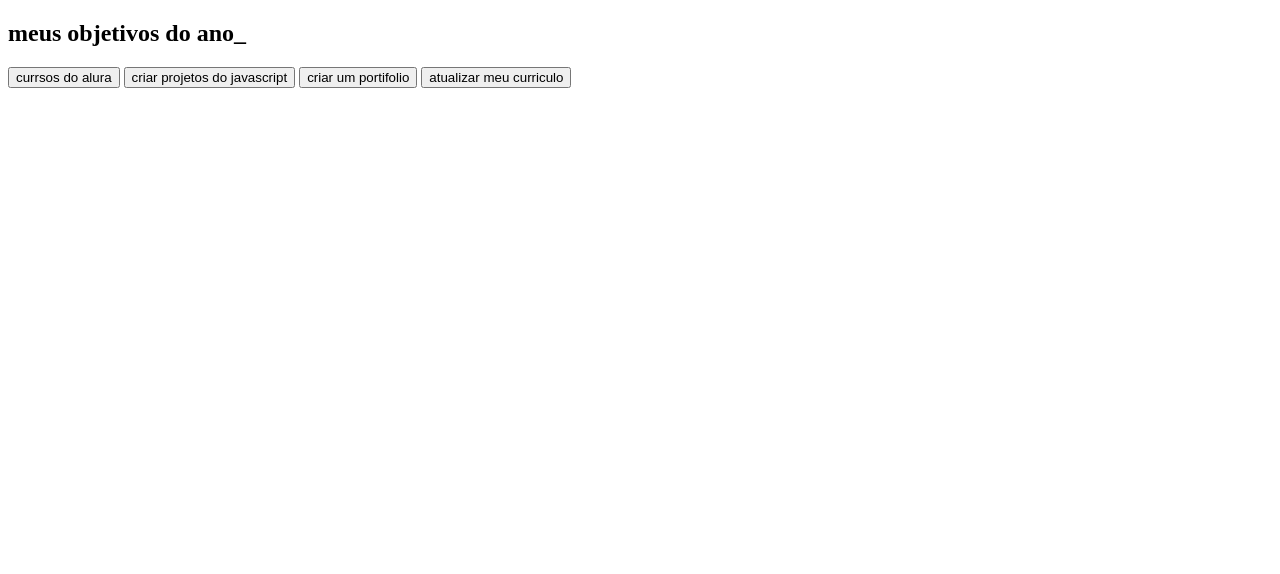
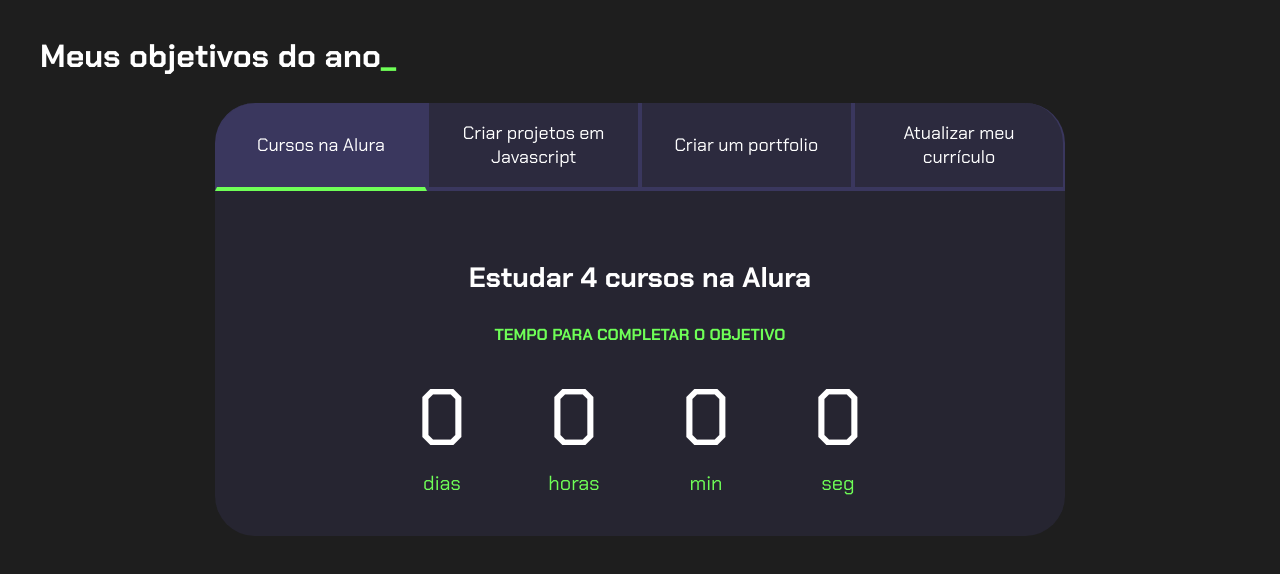
Before and after one commit to batistela321/JavaScript-ProjetodeVida-Jo-oBatistela-, a plain HTML site: page index.html in a window 1280 px wide. Drawn offline with Linux system fonts and the light colour scheme.

Commit message:
Add files via upload

```diff
--- a/index.html
+++ b/index.html
@@ -1,19 +1,116 @@
 <!DOCTYPE html>
-<html lang="en">
+<html lang="pt-br">
+
 <head>
     <meta charset="UTF-8">
     <meta name="viewport" content="width=device-width, initial-scale=1.0">
-    <title>meus objetivos do ano</title>
+    <title>Meus objetivos do ano</title>
+    <link rel="stylesheet" href="style.css">
 </head>
+
 <body>
     <section class="conteudo-principal">
-        <h2 class="conteudo-principal">meus objetivos do ano_</h2>
-        <div class="botoes">
-            <button class="butao">currsos do alura</button>
-            <button class="butao">criar projetos do javascript</button>
-            <button class="butao">criar um portifolio</button>
-            <button class="butao">atualizar meu curriculo</button>
+        <h2 class="titulo-principal">Meus objetivos do ano<span>_</span></h2>
+        <div class="conteudo">
+            <div class="botoes">
+                <button class="botao ativo">Cursos na Alura</button>
+                <button class="botao">Criar projetos em Javascript</button>
+                <button class="botao">Criar um portfolio</button>
+                <button class="botao">Atualizar meu currículo</button>
+            </div>
+            <div class="abas-textos">
+                <div class="aba-conteudo ativo">
+                    <h3 class="aba-conteudo-titulo-principal">Estudar 4 cursos na Alura</h3>
+                    <h4 class="aba-conteudo-titulo-secundario">Tempo para completar o objetivo</h4>
+                    <div class="contador">
+                        <div class="contador-digito">
+                            <p class="contador-digito-numero" id="dias0"></p>
+                            <p class="contador-digito-texto">dias</p>
+                        </div>
+                        <div class="contador-digito">
+                            <p class="contador-digito-numero" id="horas0"></p>
+                            <p class="contador-digito-texto">horas</p>
+                        </div>
+                        <div class="contador-digito">
+                            <p class="contador-digito-numero" id="min0"></p>
+                            <p class="contador-digito-texto">min</p>
+                        </div>
+                        <div class="contador-digito">
+                            <p class="contador-digito-numero" id="seg0"></p>
+                            <p class="contador-digito-texto">seg</p>
+                        </div>
+                    </div>
+                </div>
+                <div class="aba-conteudo">
+                    <h3 class="aba-conteudo-titulo-principal">Criar 5 projetos em Javascript</h3>
+                    <h4 class="aba-conteudo-titulo-secundario">Tempo para completar o objetivo</h4>
+                    <div class="contador">
+                        <div class="contador-digito">
+                            <p class="contador-digito-numero" id="dias1"></p>
+                            <p class="contador-digito-texto">dias</p>
+                        </div>
+                        <div class="contador-digito">
+                            <p class="contador-digito-numero" id="horas1"></p>
+                            <p class="contador-digito-texto">horas</p>
+                        </div>
+                        <div class="contador-digito">
+                            <p class="contador-digito-numero" id="min1"></p>
+                            <p class="contador-digito-texto">min</p>
+                        </div>
+                        <div class="contador-digito">
+                            <p class="contador-digito-numero" id="seg1"></p>
+                            <p class="contador-digito-texto">seg</p>
+                        </div>
+                    </div>
+                </div>
+                <div class="aba-conteudo">
+                    <h3 class="aba-conteudo-titulo-principal">Criar um portfolio com os meus 3 melhores projetos</h3>
+                    <h4 class="aba-conteudo-titulo-secundario">Tempo para completar o objetivo</h4>
+                    <div class="contador">
+                        <div class="contador-digito">
+                            <p class="contador-digito-numero" id="dias2"></p>
+                            <p class="contador-digito-texto">dias</p>
+                        </div>
+                        <div class="contador-digito">
+                            <p class="contador-digito-numero" id="horas2"></p>
+                            <p class="contador-digito-texto">horas</p>
+                        </div>
+                        <div class="contador-digito">
+                            <p class="contador-digito-numero" id="min2"></p>
+                            <p class="contador-digito-texto">min</p>
+                        </div>
+                        <div class="contador-digito">
+                            <p class="contador-digito-numero" id="seg2"></p>
+                            <p class="contador-digito-texto">seg</p>
+                        </div>
+                    </div>
+                </div>
+                <div class="aba-conteudo">
+                    <h3 class="aba-conteudo-titulo-principal">Atualizar meu curriculo com os certificados da Alura</h3>
+                    <h4 class="aba-conteudo-titulo-secundario">Tempo para completar o objetivo</h4>
+                    <div class="contador">
+                        <div class="contador-digito">
+                            <p class="contador-digito-numero" id="dias3"></p>
+                            <p class="contador-digito-texto">dias</p>
+                        </div>
+                        <div class="contador-digito">
+                            <p class="contador-digito-numero" id="horas3"></p>
+                            <p class="contador-digito-texto">horas</p>
+                        </div>
+                        <div class="contador-digito">
+                            <p class="contador-digito-numero" id="min3"></p>
+                            <p class="contador-digito-texto">min</p>
+                        </div>
+                        <div class="contador-digito">
+                            <p class="contador-digito-numero" id="seg3"></p>
+                            <p class="contador-digito-texto">seg</p>
+                        </div>
+                    </div>
+                </div>
+            </div>
         </div>
-        </section>
+    </section>
+    <script src="main.js"></script>
 </body>
+
 </html>
--- /dev/null
+++ b/main.js
@@ -0,0 +1,58 @@
+const botoes = document.querySelectorAll(".botao");
+const textos = document.querySelectorAll(".aba-conteudo");
+
+for (let i = 0; i < botoes.length; i++) {
+    botoes[i].onclick = function () {
+
+        for (let j = 0; j < botoes.length; j++) {
+            botoes[j].classList.remove("ativo");
+            textos[j].classList.remove("ativo");
+        }
+
+        botoes[i].classList.add("ativo");
+        textos[i].classList.add("ativo");
+    }
+}
+
+const contadores = document.querySelectorAll(".contador");
+const tempoObjetivo1 = new Date("2023-10-05T00:00:00");
+const tempoObjetivo2 = new Date("2023-12-05T00:00:00");
+const tempoObjetivo3 = new Date("2023-12-30T00:00:00");
+const tempoObjetivo4 = new Date("2024-02-01T00:00:00");
+
+const tempos = [tempoObjetivo1,tempoObjetivo2,tempoObjetivo3,tempoObjetivo4];
+
+
+function calculaTempo(tempoObjetivo) {
+    let tempoAtual = new Date();
+    let tempoFinal = tempoObjetivo - tempoAtual;
+    let segundos = Math.floor(tempoFinal / 1000);
+    let minutos = Math.floor(segundos / 60);
+    let horas = Math.floor(minutos / 60);
+    let dias = Math.floor(horas / 24);
+
+    segundos %= 60;
+    minutos %= 60;
+    horas %= 24;
+    if (tempoFinal > 0){
+        return [dias,horas,minutos,segundos];
+    } else {
+        return [0,0,0,0];
+    }
+}
+
+function atualizaCronometro(){
+    for (let i=0; i<contadores.length;i++){
+        document.getElementById("dias"+i).textContent = calculaTempo(tempos[i])[0];
+        document.getElementById("horas"+i).textContent = calculaTempo(tempos[i])[1];
+        document.getElementById("min"+i).textContent = calculaTempo(tempos[i])[2];
+        document.getElementById("seg"+i).textContent = calculaTempo(tempos[i])[3];
+    }
+}
+
+function comecaCronometro(){
+    atualizaCronometro();
+    setInterval(atualizaCronometro,1000);
+}
+
+comecaCronometro();
--- a/style.css
+++ b/style.css
@@ -0,0 +1,128 @@
+@import url('https://fonts.googleapis.com/css2?family=Chakra+Petch:wght@400;700&display=swap');
+
+:root {
+    --cor-de-fundo: #1E1E1E;
+    --verde: #6FFF57;
+    --branco: #FFFFFF;
+    --botao-ativo: #3A375E;
+    --botao-inativo: rgba(58, 55, 94, 0.5);
+    --texto-fundo: rgba(58, 55, 94, 0.3);
+}
+
+body {
+    background-color: var(--cor-de-fundo);
+    color: var(--branco);
+    font-family: 'Chakra Petch', sans-serif;
+}
+
+
+.conteudo-principal {
+    display: flex;
+    flex-direction: column;
+    justify-content: center;
+    align-items: center;
+    max-width: 1200px;
+    width: 100%;
+    margin: 0 auto;
+}
+
+.titulo-principal {
+    text-align: left;
+    width: 100%;
+    font-size: 32px;
+}
+
+.titulo-principal span {
+    color: var(--verde);
+}
+
+
+.botao {
+    font-family: 'Chakra Petch', sans-serif;
+    background-color: var(--botao-inativo);
+    color: var(--branco);
+    display: flex;
+    justify-content: center;
+    padding: 1em;
+    font-size: 18px;
+    align-items: center;
+    width: 100%;
+    border-bottom: 4px solid var(--botao-ativo);
+    border-left: 2px solid var(--botao-ativo);
+    border-right: 2px solid var(--botao-ativo);
+    border-top: none;
+}
+
+.botao:first-child {
+    border-radius: 40px 40px 0 0;
+}
+
+.botoes {
+    display: block;
+}
+
+.botao.ativo{
+    background-color: var(--botao-ativo);
+    border-bottom: 4px solid var(--verde);
+}
+
+.abas-textos{
+    background-color: var(--texto-fundo);
+    padding: 40px;
+    border-radius: 0 0 40px 40px;
+}
+.aba-conteudo.ativo{
+    display:block;
+}
+
+.aba-conteudo{
+    display: none;
+}
+
+.aba-conteudo-titulo-principal{
+    font-size: 28px;
+    text-align: center;
+}
+.aba-conteudo-titulo-secundario{
+    text-align: center;
+    color: var(--verde);
+    text-transform: uppercase;
+}
+
+.contador{
+    display:flex;
+    justify-content: center;
+    flex-wrap: wrap;
+}
+.contador-digito{
+    padding: 0 16px;
+    text-align: center;
+    min-width: 100px;
+}
+
+.contador-digito-numero{
+    font-size: 80px;
+    margin: 0;
+
+}
+
+.contador-digito-texto{
+    color: var(--verde);
+    font-size: 20px;
+    margin: 0;
+
+}
+
+@media screen and (min-width: 768px) {
+    .botoes {
+        display: flex;
+    }
+
+    .botao:first-child {
+        border-radius: 40px 0 0 0;
+    }
+
+    .botao:last-child {
+        border-radius: 0 40px 0 0;
+    }
+}
```
